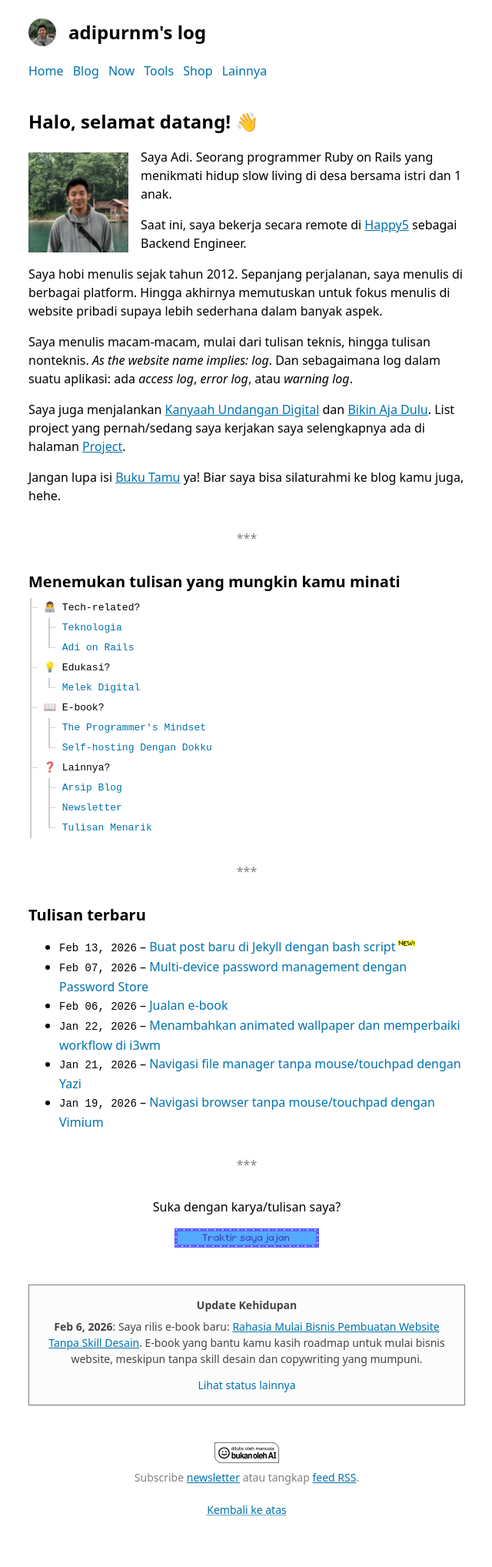
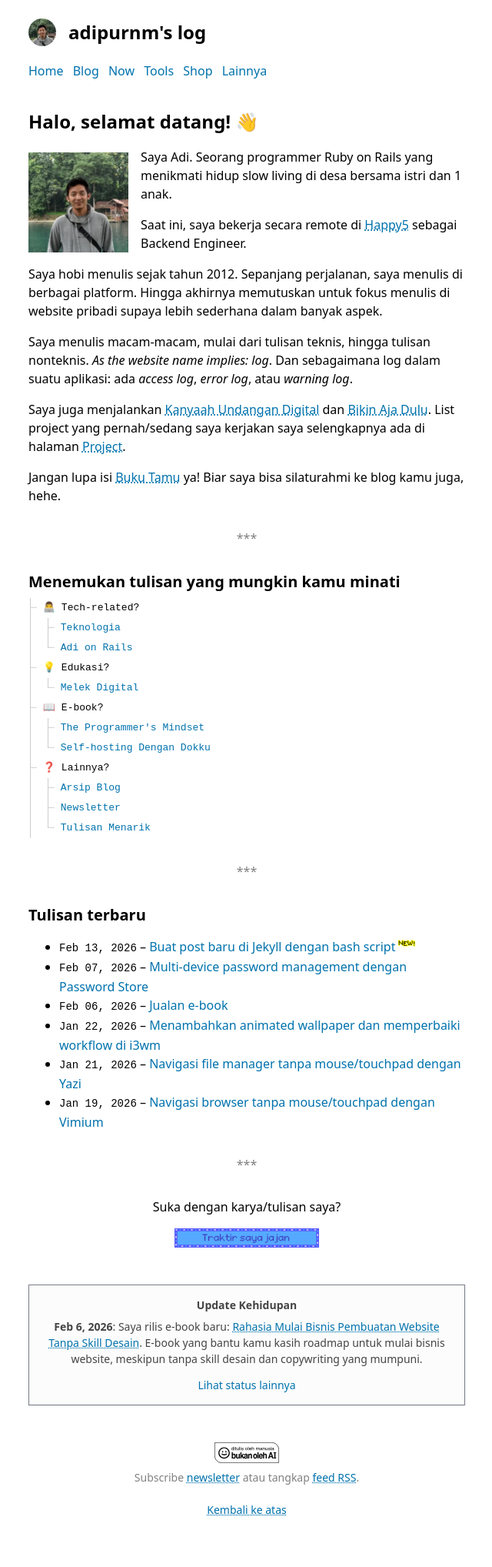
Before and after one commit to adiprnm/weblog, a Jekyll site: the page built from index.html, in a window 1280 px wide. Shown: the whole page at 77% size, without its empty margins (319-959 px from the left). Built offline with Jekyll 4.4.1, drawn with Linux system fonts in a browser that asks for light colours.

Commit message:
Refine anchor style

```diff
--- a/_layouts/default.html
+++ b/_layouts/default.html
@@ -113,7 +113,7 @@
           <a href="https://notbyai.fyi" target="_blank">
             <img src="/assets/images/ditulis-oleh-manusia.svg" class="not-by-ai" alt="Ditulis oleh manusia, buka oleh AI">
           </a>
-          Subscribe <a href="/newsletter">newsletter</a> atau tangkap <a class="underline" href="/feed.xml">feed RSS</a>.
+          Subscribe <a href="/newsletter">newsletter</a> atau tangkap <a class="underline--dotted" href="/feed.xml">feed RSS</a>.
           <br><br>
           <a href="#" class="underline--dotted">Kembali ke atas</a>
         </p>
--- a/_sass/base.scss
+++ b/_sass/base.scss
@@ -18,7 +18,11 @@ body {
   padding: 0;
 }
 
-a { color: $primaryColor; }
+a {
+  color: $primaryColor;
+  text-decoration: underline;
+  text-decoration-style: dotted;
+}
 li a { text-decoration: none; }
 nav a { text-decoration: none; }
 
@@ -75,6 +79,7 @@ table {
 
 article p a {
   text-decoration: underline;
+  text-decoration-style: dotted;
 }
 
 img {
@@ -640,12 +645,12 @@ form label {
 }
 
 .tree ul {
-  border-left: 2px solid var(--border-color);
+  border-left: 1px solid var(--border-color);
 }
 
 .tree li::before {
   content: "─";
-  border-left: 2px solid var(--border-color);
+  border-left: 1px solid var(--border-color);
   color: var(--border-color);
 }
 
```
